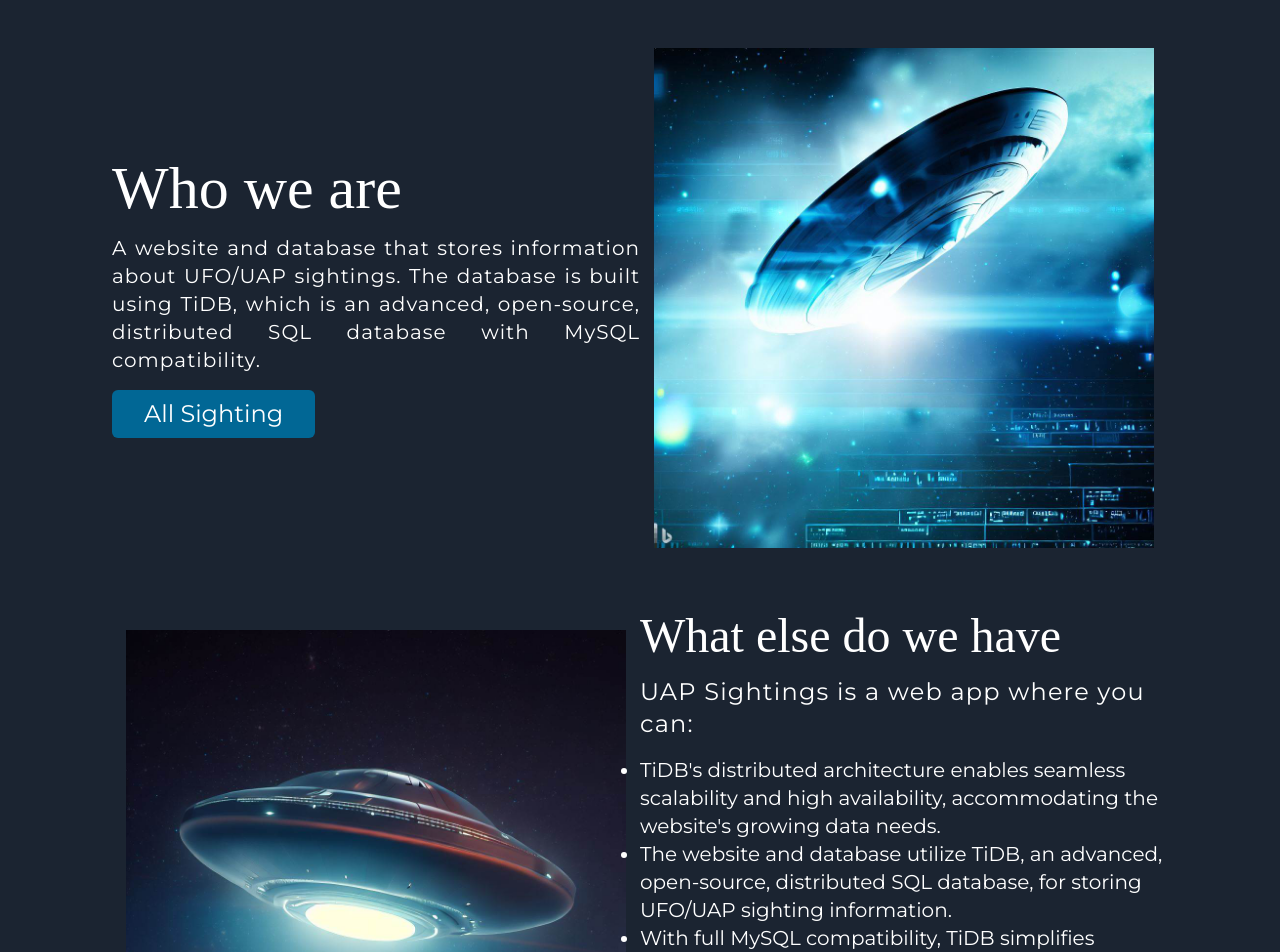
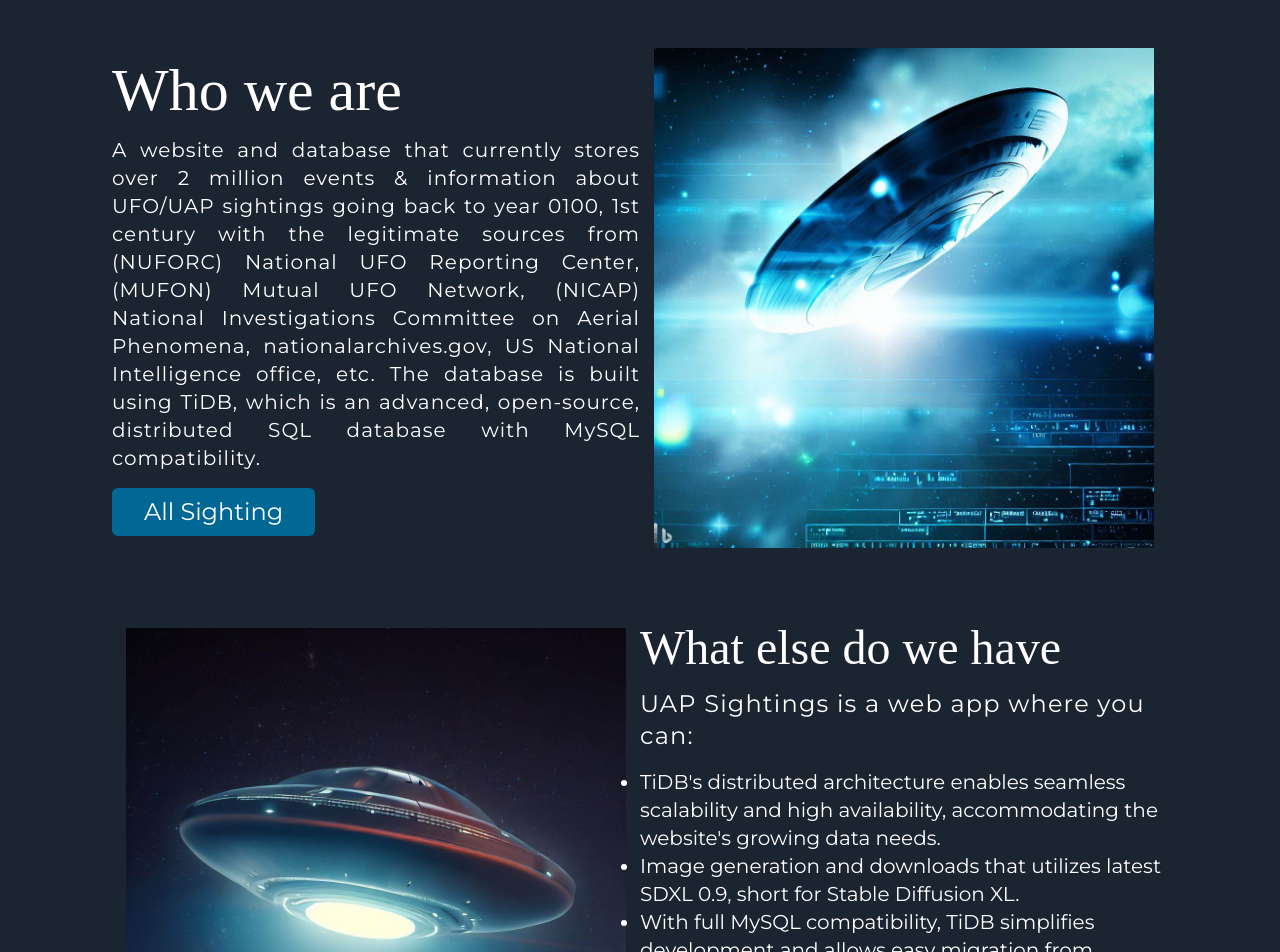
Before and after one commit to MiChaelinzo/SKYWATCH_UAP_SIGTHINGS, a Next.js app: page / in a window 1280 px wide. Shown: the part 220-1172 px from the top of the page. Built offline with nearby package versions, Linux system fonts and the light colour scheme; a web font is replaced by a local one.

Commit message:
Update page.js

```diff
--- a/app/page.js
+++ b/app/page.js
@@ -9,7 +9,8 @@ export default function page() {
       <div className='md:grid md:grid-cols-2 items-center pt-10'>
         <div className=''>
           <h1 className='text-3xl md:text-6xl font-tektur'>Who we are</h1>
-          <p className='text-xl text-justify py-4 tracking-wider'>A website and database that stores information about UFO/UAP sightings. The database is built using TiDB, which is an advanced, open-source, distributed SQL database with MySQL compatibility.</p>
+          <p className='text-xl text-justify py-4 tracking-wider'>A website and database that currently stores over 2 million events & information about UFO/UAP sightings going back to year 0100, 1st century with the legitimate sources from (NUFORC) National UFO Reporting Center, (MUFON)
+Mutual UFO Network, (NICAP) National Investigations Committee on Aerial Phenomena, nationalarchives.gov, US National Intelligence office, etc. The database is built using TiDB, which is an advanced, open-source, distributed SQL database with MySQL compatibility.</p>
 
           <Link href="/AllSighting">
             <button className='bg-secondary py-2 px-8 rounded-md text-xl md:text-2xl'>All Sighting</button>
@@ -31,7 +32,7 @@ export default function page() {
           </p>
           <ul className="text-xl">
             <li className="list-disc">TiDB's distributed architecture enables seamless scalability and high availability, accommodating the website's growing data needs.</li>
-            <li className="list-disc">The website and database utilize TiDB, an advanced, open-source, distributed SQL database, for storing UFO/UAP sighting information.</li>
+            <li className="list-disc">Image generation and downloads that utilizes latest SDXL 0.9, short for Stable Diffusion XL.</li>
             <li className="list-disc">With full MySQL compatibility, TiDB simplifies development and allows easy migration from traditional MySQL databases, ensuring a smooth integration process.</li>
             <li className="list-disc">TiDB's powerful query capabilities facilitate efficient data retrieval and analysis, enhancing user experience and supporting further investigations into sightings.</li>
           </ul>
```
